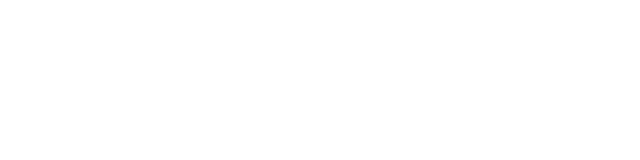
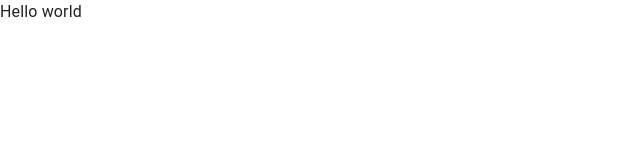
Before and after one commit to vlchristos/paralos-dashboard, a React (Vite) app: page / in a window 1280 px wide. Shown: the top 160 px of the page, without its empty margins (0-640 px from the left). Built offline with nearby package versions, Linux system fonts and the light colour scheme.

Commit message:
Adding redux store to app

```diff
--- a/src/App.tsx
+++ b/src/App.tsx
@@ -1,6 +1,6 @@
 import { ThemeProvider, createTheme } from "@mui/material/styles";
 import CssBaseline from "@mui/material/CssBaseline";
-import { Container } from "@mui/material";
+import { Typography } from "@mui/material";
 import { Provider } from "react-redux";
 import { store } from "./store";
 
@@ -21,7 +21,7 @@
     <Provider store={store}>
       <ThemeProvider theme={theme}>
         <CssBaseline />
-        <Container maxWidth="lg"></Container>
+        <Typography>Hello world</Typography>
       </ThemeProvider>
     </Provider>
   );
```
